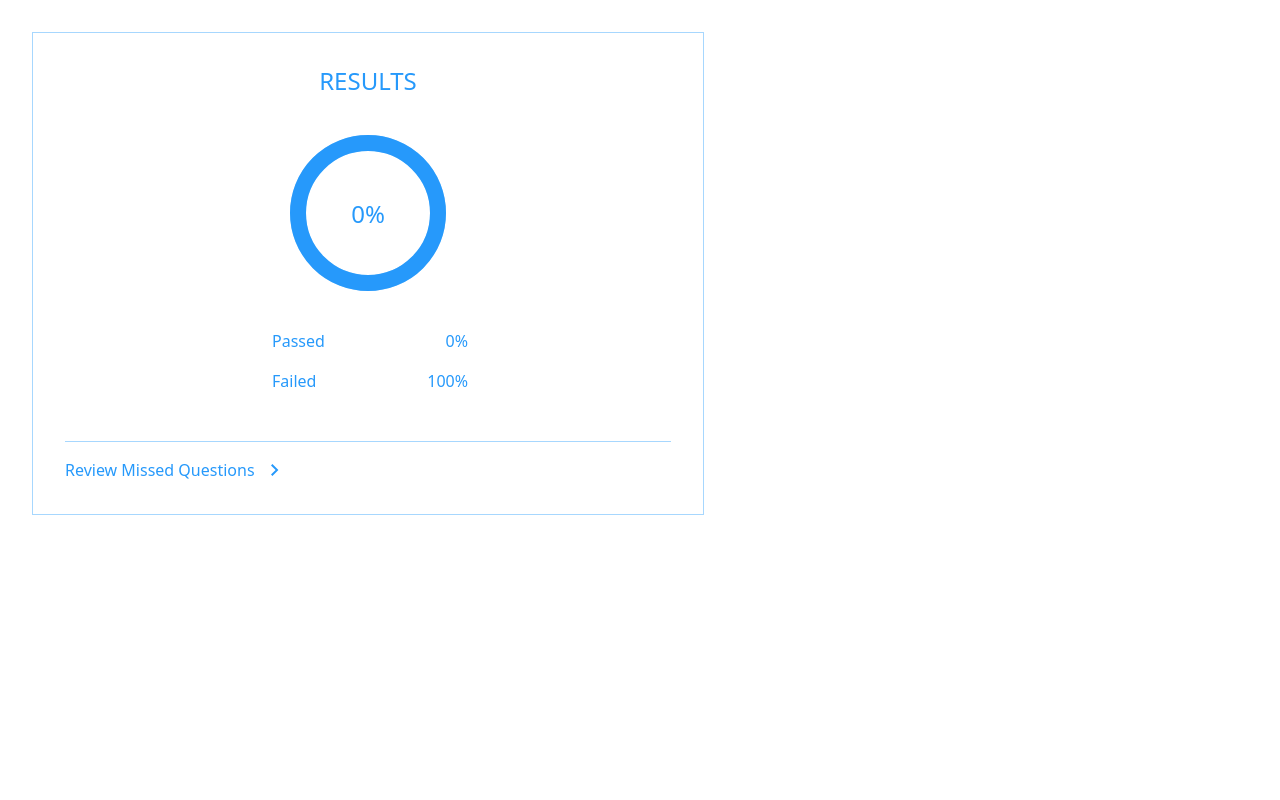
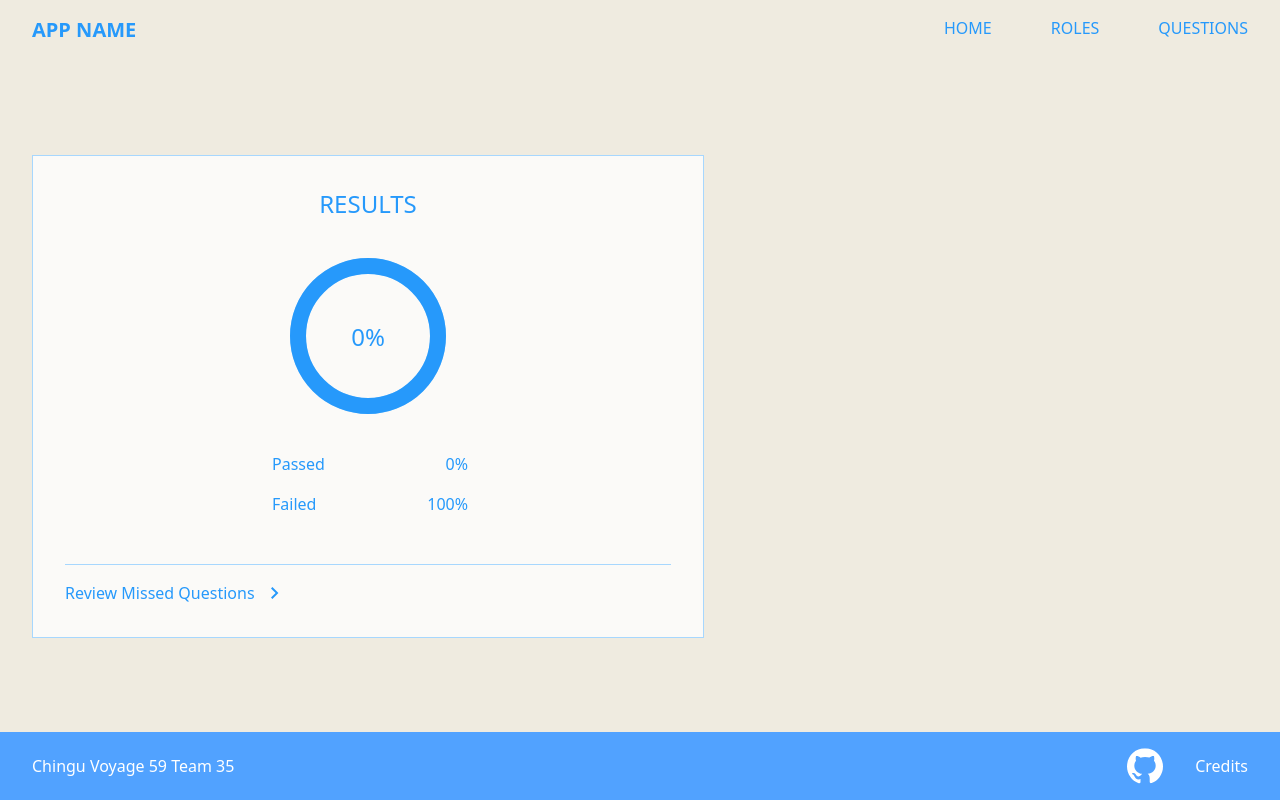
Before and after one commit to chingu-voyages/V59-tier3-team-35, a React (Vite) app in the folder client/: page /summary in a window 1280 px wide. Built offline with nearby package versions, Linux system fonts and the light colour scheme.

Commit message:
feat:create ui for landing page

```diff
--- a/client/src/App.tsx
+++ b/client/src/App.tsx
@@ -1,16 +1,20 @@
 import { Route, Routes } from "react-router-dom";
 import "./App.css";
+import Footer from "./components/Footer";
+import Header from "./components/Header";
 import LandingPage from "./pages/LandingPage";
 import SummaryPage from "./pages/SummaryPage";
 
 function App() {
   return (
-    <>
+    <div className="bg-background flex min-h-screen flex-col justify-between">
+      <Header />
       <Routes>
         <Route path="/" element={<LandingPage />} />
         <Route path="/summary" element={<SummaryPage />} />
       </Routes>
-    </>
+      <Footer />
+    </div>
   );
 }
 
--- a/client/src/components/Checkboxes.tsx
+++ b/client/src/components/Checkboxes.tsx
@@ -51,6 +51,7 @@ export default function Checkboxes() {
     const isLastQuestion = currentQuestionIndex >= questions.length - 1;
     if (isLastQuestion) {
       setCurrentQuestionIndex(0);
+      flip();
       navigate("/summary");
       return;
     }
--- a/client/src/components/Flashcard.tsx
+++ b/client/src/components/Flashcard.tsx
@@ -25,7 +25,7 @@ export default function Flashcard() {
   const flipped = useFlipped();
 
   return (
-    <div className="flex w-2xl flex-col gap-4 border border-[#a7d7fe] text-[#2699fb]">
+    <div className="bg-primary flex w-2xl flex-col gap-4 border border-[#a7d7fe] text-[#2699fb]">
       <div className="flex flex-col gap-8 bg-[#a7d7fe] p-8 px-12">
         <h2 className="text-center text-2xl font-bold text-[#2699fb]">
           {roleTitle}
--- /dev/null
+++ b/client/src/components/Footer.tsx
@@ -0,0 +1,13 @@
+import GithubIcon from "../icons/GithubIcon";
+
+export default function Footer() {
+  return (
+    <footer className="flex items-center justify-between bg-blue-400 px-8 py-4 text-white">
+      Chingu Voyage 59 Team 35
+      <div className="flex items-center justify-between gap-8">
+        <GithubIcon />
+        Credits
+      </div>
+    </footer>
+  );
+}
--- /dev/null
+++ b/client/src/components/Header.tsx
@@ -0,0 +1,14 @@
+import { Link } from "react-router-dom";
+
+export default function Header() {
+  return (
+    <header className="flex justify-between px-8 py-4 text-xl font-semibold text-[#2699fb]">
+      <Link to="/">APP NAME</Link>
+      <nav className="flex w-1/4 justify-between text-base font-normal">
+        <Link to="/">HOME</Link>
+        <Link to="/roles">ROLES</Link>
+        <Link to="/">QUESTIONS</Link>
+      </nav>
+    </header>
+  );
+}
--- a/client/src/components/Summary.tsx
+++ b/client/src/components/Summary.tsx
@@ -12,10 +12,9 @@ export default function Summary() {
   );
 
   return (
-    <div className="flex w-2xl flex-col gap-12 border border-[#a7d7fe] p-8 text-[#2699fb]">
+    <div className="bg-primary flex w-2xl flex-col gap-12 border border-[#a7d7fe] p-8 text-[#2699fb]">
       <div className="m-auto flex flex-col justify-center gap-4">
         <h2 className="m-auto text-2xl">RESULTS</h2>
-
         <ProgressCircle percentage={percentage} colour="#2699fb" />
         <div className="flex w-full flex-col gap-4">
           <div className="flex justify-between">
--- /dev/null
+++ b/client/src/icons/GithubIcon.tsx
@@ -0,0 +1,23 @@
+export default function GithubIcon() {
+  return (
+    <svg
+      width="36"
+      height="36"
+      viewBox="0 0 98 96"
+      fill="none"
+      xmlns="http://www.w3.org/2000/svg"
+    >
+      <g clip-path="url(#clip0_730_27136)">
+        <path
+          d="M41.4395 69.3848C28.8066 67.8535 19.9062 58.7617 19.9062 46.9902C19.9062 42.2051 21.6289 37.0371 24.5 33.5918C23.2559 30.4336 23.4473 23.7344 24.8828 20.959C28.7109 20.4805 33.8789 22.4902 36.9414 25.2656C40.5781 24.1172 44.4062 23.543 49.0957 23.543C53.7852 23.543 57.6133 24.1172 61.0586 25.1699C64.0254 22.4902 69.2891 20.4805 73.1172 20.959C74.457 23.543 74.6484 30.2422 73.4043 33.4961C76.4668 37.1328 78.0937 42.0137 78.0937 46.9902C78.0937 58.7617 69.1934 67.6621 56.3691 69.2891C59.623 71.3945 61.8242 75.9883 61.8242 81.252L61.8242 91.2051C61.8242 94.0762 64.2168 95.7031 67.0879 94.5547C84.4102 87.9512 98 70.6289 98 49.1914C98 22.1074 75.9883 6.69539e-07 48.9043 4.309e-07C21.8203 1.92261e-07 -1.9479e-07 22.1074 -4.3343e-07 49.1914C-6.20631e-07 70.4375 13.4941 88.0469 31.6777 94.6504C34.2617 95.6074 36.75 93.8848 36.75 91.3008L36.75 83.6445C35.4102 84.2188 33.6875 84.6016 32.1562 84.6016C25.8398 84.6016 22.1074 81.1563 19.4277 74.7441C18.375 72.1602 17.2266 70.6289 15.0254 70.3418C13.877 70.2461 13.4941 69.7676 13.4941 69.1934C13.4941 68.0449 15.4082 67.1836 17.3223 67.1836C20.0977 67.1836 22.4902 68.9063 24.9785 72.4473C26.8926 75.2227 28.9023 76.4668 31.2949 76.4668C33.6875 76.4668 35.2187 75.6055 37.4199 73.4043C39.0469 71.7773 40.291 70.3418 41.4395 69.3848Z"
+          fill="white"
+        />
+      </g>
+      <defs>
+        <clipPath id="clip0_730_27136">
+          <rect width="98" height="96" fill="white" />
+        </clipPath>
+      </defs>
+    </svg>
+  );
+}
```
